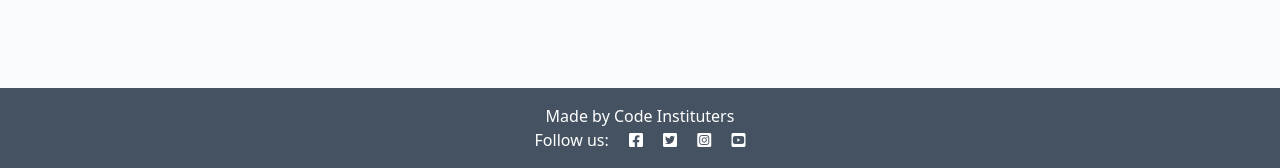
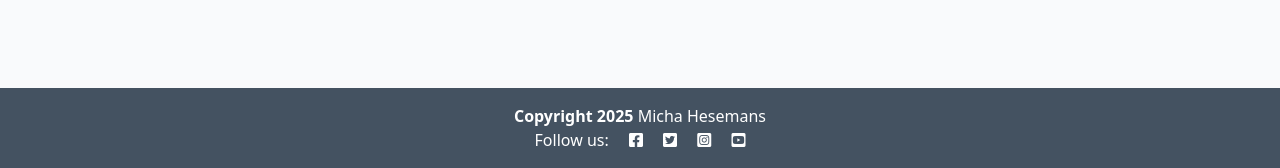
Before and after one commit to mhesemans/django-blog, a Django app: template about/templates/about/about.html in a window 1280 px wide. Shown: the part 632-800 px from the top of the page. Run offline with Django 4.2, Linux system fonts and the light colour scheme; the template is opened without the code that fills it, so the values that code supplies are empty; parts of the project's set-up code (start-up, migrations or seed data) failed here and were passed over.

Commit message:
feat: added coyright for about page

```diff
--- a/about/templates/about/about.html
+++ b/about/templates/about/about.html
@@ -21,3 +21,7 @@
       </div>
 </div>
 {% endblock content %}
+
+{% block copyright %}
+<p class="m-0 text-center text-white"><b>Copyright 2025</b> Micha Hesemans</p>
+{% endblock copyright %}
```
